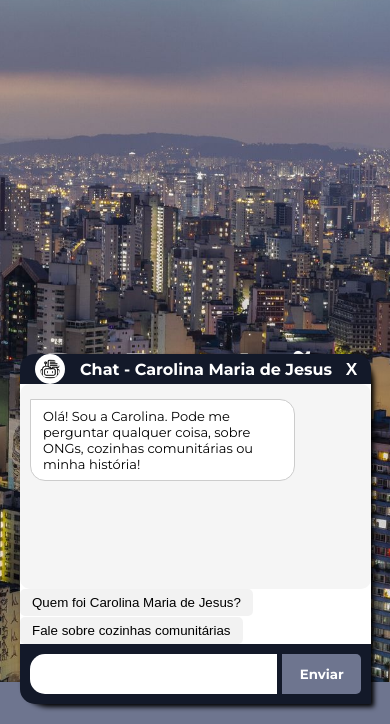
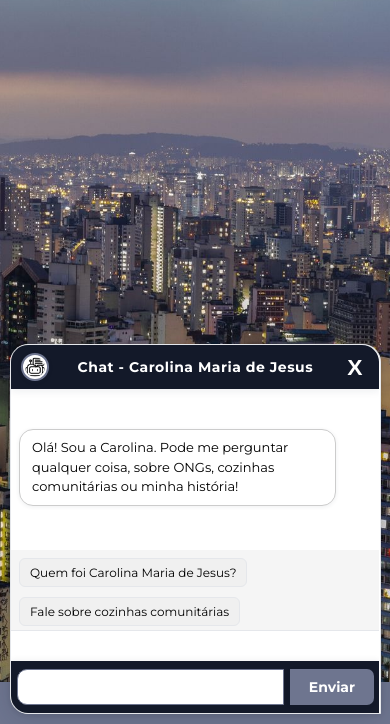
Before and after one commit to matheusceciliobarros/deboaacao-site, a plain HTML site: page index.html in a window 390 px wide. Both pictures are taken after a click on the button 330 px from the left and 784 px from the top of the page. Shown: the part 120-844 px from the top of the page. Drawn offline with nearby package versions, Linux system fonts and the light colour scheme.

Commit message:
Update style.css

```diff
--- a/style.css
+++ b/style.css
@@ -290,16 +290,30 @@ header section p {
 #chatbot {
     background-color: white;
     position: fixed;
-    width: 340px;
-    height: 460px;
+    width: 400px;
+    height: 600px;
+    max-height: 600px;
     right: 30px;
     bottom: 30px;
     border-radius: 25px 25px 0px 25px;
-    box-shadow: 3px 3px 5px black;
+    box-shadow: 0 8px 32px rgba(30, 41, 59, 0.25), 0 1.5px 6px rgba(0,0,0,0.10);
     transform-origin: right bottom;
     scale: 0;
-    transition: 0.3s ease-in-out;
-    z-index: 1;
+    transition: 0.3s cubic-bezier(.4,2,.6,1);
+    z-index: 10;
+    display: flex;
+    flex-direction: column;
+    overflow: hidden;
+    border: 1.5px solid #e5e7eb;
+}
+#chatbox-container {
+  flex-grow: 1;
+  overflow-y: auto;
+  padding: 0;
+  max-height: 400px;
+  background: #f5f5f5;
+  border-radius: 0 0 10px 10px;
+  box-shadow: 0 1px 4px rgba(30,41,59,0.06) inset;
 }
 
 #chat-form {
@@ -313,60 +327,28 @@ header section p {
 #chatbot-header {
     display: flex;
     justify-content: space-between;
-    padding-left: 15px;
-    padding-right: 15px;
     align-items: center;
+    padding: 0 18px;
     width: 100%;
-    height: 40px;
+    height: 48px;
     background-color: #131929;
     color: white;
     border-radius: 15px 15px 0px 0px;
     gap: 10px;
     font-family: "Montserrat";
     font-weight: bold;
+    box-shadow: 0 2px 8px rgba(30,41,59,0.08);
+    letter-spacing: 0.5px;
 }
 
 #chatbot-header img {
-    width: 30px;
-    height: 30px;
+    width: 36px;
+    height: 36px;
     background-color: white;
-    border-radius: 15px;
-    padding: 5px;
-}
-
-#chatbot-footer {
-    width: 100%;
-    display: flex;
-    padding: 10px;
-    justify-content: space-between;
-    background-color: #131929;
-    border-radius: 0px 0px 0px 15px;
-    padding: 10px;
-}
-
-#chatbot-footer input {
-    width: 80%;
-    height: 40px;
-    border: none;
-    border-radius: 15px 0px 0px 15px;
-    padding: 8px 12px;
-    box-sizing: border-box;
-    outline: none;
-}
-
-#chatbot-footer button {
-    background-color: #6E758F;
-    color: white;
-    width: 25%;
-    height: 40px;
-    border: none;
-    border-radius: 0px 5px 5px 0;
-    font-family: "Montserrat";
-    font-weight: bold;
-    padding: 8px 12px;
-    margin-left: 5px;
-    cursor: pointer;
-
+    border-radius: 50%;
+    padding: 4px;
+    border: 2px solid #6E758F;
+    box-shadow: 0 1px 4px rgba(30,41,59,0.10);
 }
 
 #close-chat {
@@ -376,10 +358,63 @@ header section p {
     font-weight: bold;
     border: none;
     cursor: pointer;
-    transition: background 0.3s;
+    transition: color 0.2s;
+    font-size: 1.2rem;
+    padding: 4px 10px;
+    border-radius: 6px;
 }
 #close-chat:hover {
     color: #d3d3d3;
+    background: rgba(255,255,255,0.08);
+}
+
+#chatbox {
+    width: 100%;
+    min-height: 100px;
+    max-height: 400px;
+    overflow-y: auto;
+    padding: 18px 16px 10px 16px;
+    background-color: transparent;
+    border-radius: 0;
+    display: flex;
+    flex-direction: column;
+    gap: 12px;
+    font-family: "Montserrat";
+}
+
+.message {
+    margin: 0;
+    padding: 10px 16px;
+    border-radius: 18px;
+    max-width: 85%;
+    word-wrap: break-word;
+    font-size: 14px;
+    line-height: 1.5;
+    box-shadow: 0 1px 4px rgba(30,41,59,0.07);
+    border: 1px solid #e5e7eb;
+    transition: background 0.2s;
+}
+
+.user-message {
+    background-color: #d1e7dd;
+    align-self: flex-end;
+    border-radius: 18px 6px 18px 18px;
+    border: 1.5px solid #b6d6c9;
+}
+
+.bot-message {
+    background-color: #fff;
+    border: 1.5px solid #ccc;
+    align-self: flex-start;
+    border-radius: 6px 18px 18px 18px;
+}
+
+#chat-loader {
+    display: flex;
+    align-items: center;
+    justify-content: center;
+    min-height: 36px;
+    background: transparent;
 }
 
 .loader {
@@ -390,63 +425,85 @@ header section p {
     height: 28px;
     animation: spin 1s linear infinite;
     display: inline-block;
-  margin: 10px auto;
+    margin: 5px;
 }
 @keyframes spin {
   0% { transform: rotate(0deg);}
   100% { transform: rotate(360deg);}
 }
 
-#chatbox {
-    width: 100%;
-    height: 400px;
-    overflow-y: auto;
-    padding: 10px;
-    background-color: #f5f5f5;
-    border-radius: 10px;
-    display: flex;
-    flex-direction: column;
-}
-
-.message {
-    margin: 5px 0;
-    padding: 8px 12px;
-    border-radius: 15px;
-    max-width: 80%;
-    word-wrap: break-word;
-    font-size:13px;
-}
-
-.user-message {
-    background-color: #d1e7dd;
-    align-self: flex-end;
-    border-radius: 15px 0px 15px 15px;
-}
-
-.bot-message {
-    background-color: #fff;
-    border: 1px solid #ccc;
-    align-self: flex-start;
-    border-radius: 0px 15px 15px 15px;
-}
-
 #suggestions {
     display: flex;
+    padding: 10px 16px 0 16px;
     flex-wrap: wrap;
-    gap: 1px;
+    background: #f5f5f5;
+    border-bottom: 1px solid #e5e7eb;
 }
 
 .suggestion-btn {
     background: #f0f0f0d5;
-    border: none;
-    padding: 6px 12px;
-    border-radius: 5px;
+    border: 1px solid #e5e7eb;
+    padding: 7px 16px;
+    border-radius: 7px;
     cursor: pointer;
-    transition: background 0.3s;
+    transition: background 0.2s, border 0.2s;
+    font-size: 13px;
+    font-family: "Montserrat";
+    margin-bottom: 4px;
+}
+.suggestion-btn:hover {
+    background: #d3d3d3;
+    border: 1.5px solid #b6b6b6;
 }
 
-.suggestion-btn:hover {
-    background: #d3d3d3;
+#chatbot-footer {
+    width: 100%;
+    display: flex;
+    padding: 12px 10px 12px 10px;
+    justify-content: space-between;
+    background-color: #131929;
+    border-radius: 0px 0px 0px 15px;
+    gap: 8px;
+    box-shadow: 0 -1px 6px rgba(30,41,59,0.06);
+}
+
+#chatbot-footer input {
+    width: 80%;
+    height: 40px;
+    border: none;
+    border-radius: 15px 0px 0px 15px;
+    padding: 8px 14px;
+    box-sizing: border-box;
+    outline: none;
+    font-size: 13px;
+    font-family: "Montserrat";
+    background: #f5f5f5;
+    border: 1.5px solid #e5e7eb;
+    transition: border 0.2s;
+}
+#chatbot-footer input:focus {
+    border: 1.5px solid #6E758F;
+    background: #fff;
+}
+
+#chatbot-footer button {
+    background-color: #6E758F;
+    color: white;
+    width: 25%;
+    height: 40px;
+    border: none;
+    border-radius: 0px 8px 8px 0;
+    font-family: "Montserrat";
+    font-weight: bold;
+    padding: 8px 0;
+    margin-left: 0;
+    cursor: pointer;
+    font-size: 15px;
+    transition: background 0.2s, box-shadow 0.2s;
+    box-shadow: 0 1px 4px rgba(30,41,59,0.08);
+}
+#chatbot-footer button:hover {
+    background: #253152;
 }
 
 
@@ -684,22 +741,85 @@ footer div, footer p {
     }
 
     #chatbot {
-        width: 90%;
-        height: 350px;
-        right: 5%;
-    }
-
-    #chatbot-btn {
-        width: 60px;
-        height: 60px;
-    }
-
-    #map {
-        height: 60%;
-    }
-
-        #contato{
+        width: 95vw;
+        min-width: unset;
+        max-width: 98vw;
+        height: 370px;
+        right: 2.5vw;
+        left: 2.5vw;
+        bottom: 10px;
+        border-radius: 18px 18px 0 18px;
+        box-shadow: 0 4px 24px rgba(30,41,59,0.18), 0 1.5px 6px rgba(0,0,0,0.10);
         padding: 0;
     }
 
+    #chatbot-header {
+        height: 44px;
+        padding: 0 10px;
+        border-radius: 14px 14px 0 0;
+        font-size: 14px;
     }
+
+    #chatbot-header img {
+        width: 28px;
+        height: 28px;
+        padding: 2px;
+    }
+
+    #close-chat {
+        font-size: 1.1rem;
+        padding: 2px 8px;
+        border-radius: 5px;
+    }
+
+    #chatbox-container {
+        max-height: 180px;
+        border-radius: 0 0 8px 8px;
+        padding: 0;
+    }
+
+    #chatbox {
+        padding: 10px 8px 6px 8px;
+        gap: 8px;
+        font-size: 13px;
+    }
+
+    .message {
+        padding: 8px 12px;
+        font-size: 13px;
+        border-radius: 14px;
+        max-width: 90%;
+    }
+
+    #suggestions {
+        padding: 8px 8px 0 8px;
+        gap: 6px;
+        font-size: 12px;
+    }
+
+    .suggestion-btn {
+        padding: 6px 10px;
+        font-size: 12px;
+        border-radius: 6px;
+    }
+
+    #chatbot-footer {
+        padding: 8px 6px 8px 6px;
+        border-radius: 0 0 0 12px;
+        gap: 6px;
+    }
+
+    #chatbot-footer input {
+        height: 36px;
+        font-size: 12px;
+        border-radius: 10px 0 0 10px;
+        padding: 6px 10px;
+    }
+
+    #chatbot-footer button {
+        height: 36px;
+        font-size: 14px;
+        border-radius: 0 7px 7px 0;
+        padding: 6px 0;
+    }
+}
```
Lines whose indentation alone changed are shown as unchanged.
